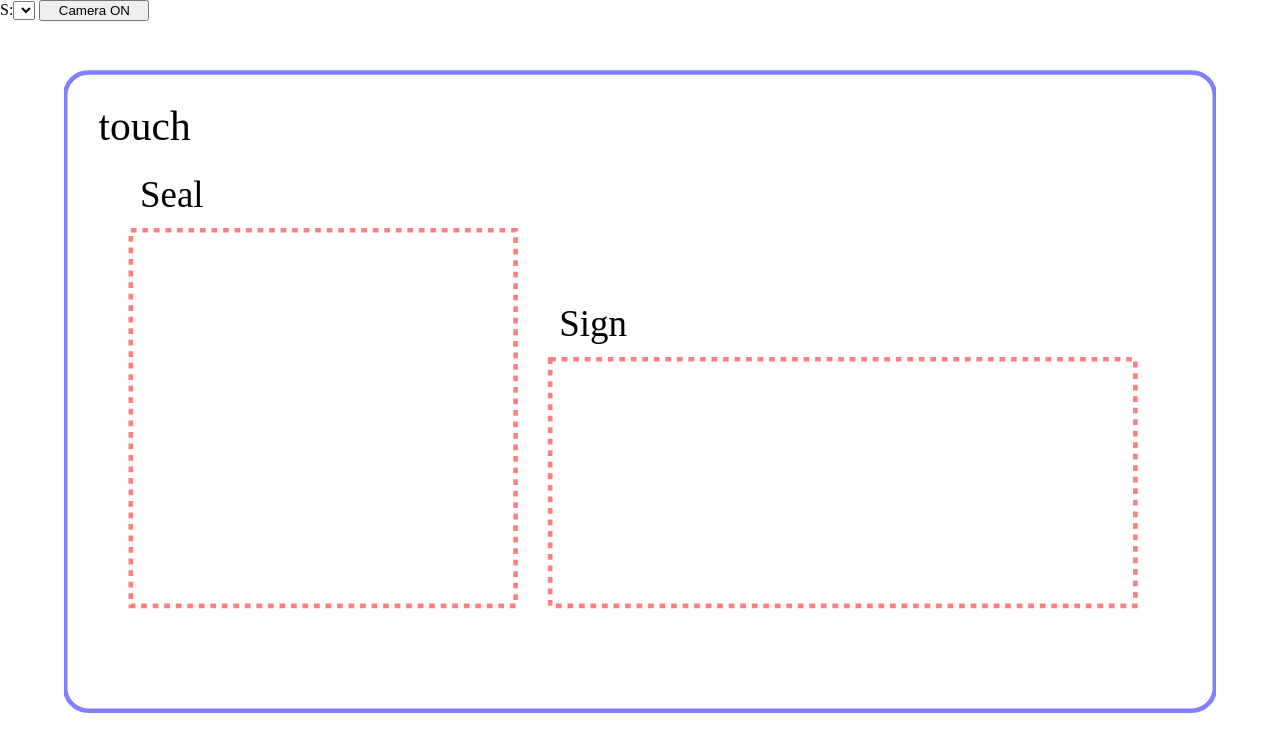
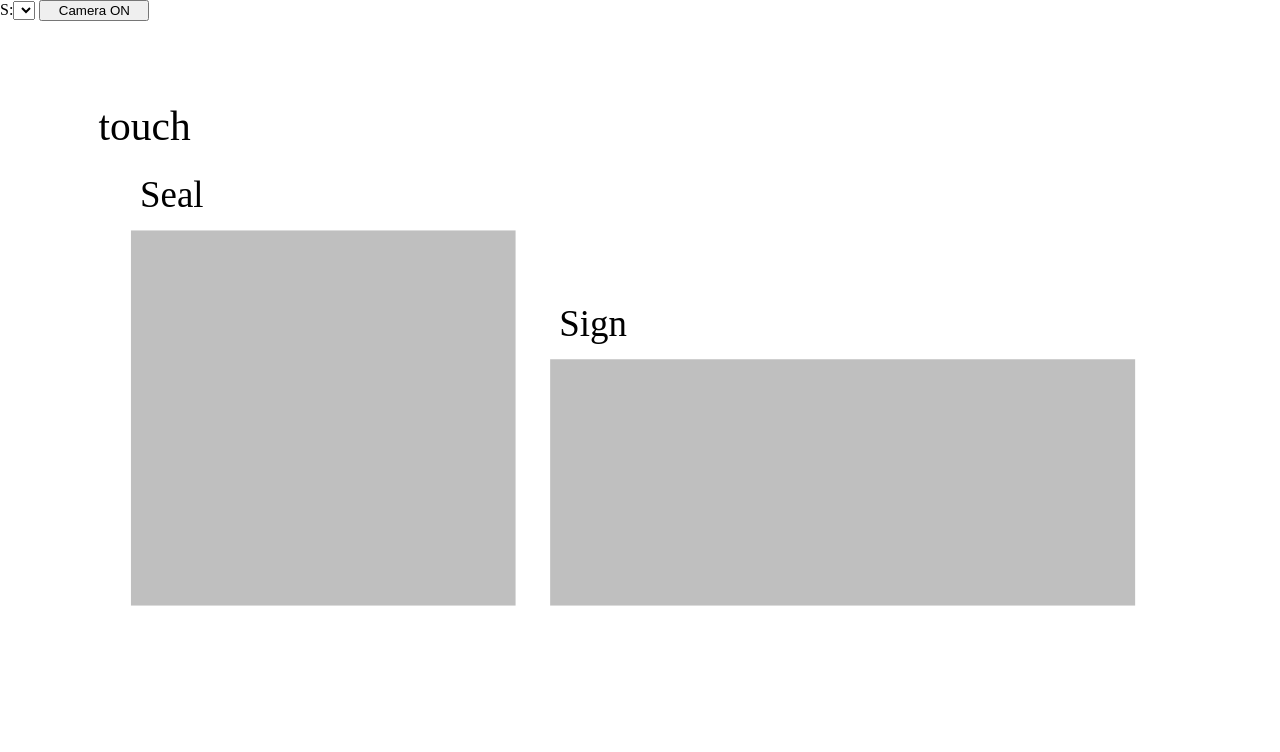
Before and after one commit to netodin/netodin.github.io, a plain HTML site: page ts/test1.html in a window 1280 px wide. Drawn offline with Linux system fonts and the light colour scheme.

Commit message:
Clip-Path

```diff
--- a/ts/test1.html
+++ b/ts/test1.html
@@ -56,13 +56,13 @@
             <svg id="svgGuide" height="100%" width="100%" viewBox="0 0 1000 555" perserveAspectRatio="xMinYMid">
                 <text x="30" y="60" fill="black" font-size="36">touch</text>
                 <text x="66" y="118" fill="black" font-size="32">Seal</text>
-                <rect x="58" y="138" width="334" height="326"
-                    style="fill:none;stroke:red;stroke-width:4;opacity:0.5;stroke-dasharray:5,5;" />
                 <text x="430" y="230" fill="black" font-size="32">Sign</text>
-                <rect x="422" y="250" width="508" height="214"
-                    style="fill:none;stroke:red;stroke-width:4;opacity:0.5;stroke-dasharray:5,5;" />
+                <clippath id="cut-off">
+                    <rect x="58" y="138" width="334" height="326"/>
+                    <rect x="422" y="250" width="508" height="214"/>
+                </clippath>
                 <rect x="1" y="1" width="998" height="554" rx="20" ry="20"
-                    style="fill:none;stroke:blue;stroke-width:4;opacity:0.5;" />
+                    style="fill:#808080;stroke:blue;stroke-width:4;opacity:0.5;" clip-path="url(#cut-off)"/>
             </svg>
         </div>
     </div>
@@ -88,6 +88,9 @@
     canvas.ClientWidth = container.width;
     canvas.ClientHeight = container.height;
 
+    // 카메라 촬영
+    //    촬영 이미지 크기 배율을 1.0 으로 제한 (약 340 pixel 수준으로 처리)
+    //
     snapshotSVG.onclick = function () {
         const cw = canvas.width;
         const ch = canvas.height;
@@ -137,6 +140,7 @@
 
     };
 
+    // 카메라 소스 연결 성공
     function handleSuccess(stream) {
         const mt = stream.getTracks()[0];
         const mtc = mt.getCapabilities();
@@ -155,10 +159,12 @@
         video.srcObject = stream;
     }
 
+    // 카메라 소스 연결 실패
     function handleError(error) {
         console.log('navigator.MediaDevices.getUserMedia error: ', error.message, error.name);
     }
 
+    // 카메라 소스 연결 요청
     cameraonButton.onclick = function () {
         if (window.stream) {
             window.stream.getTracks().forEach(track => {
@@ -177,6 +183,7 @@
         navigator.mediaDevices.getUserMedia(constraints).then(handleSuccess).catch(handleError);
     };
 
+    // 카메라 모듈 목록 생성
     function gotDevices(deviceInfos) {
         const value1 = videoSelect.value;
         while (videoSelect.firstChild) {
@@ -186,17 +193,9 @@
             const deviceInfo = deviceInfos[i];
             const option = document.createElement('option');
             option.value = deviceInfo.deviceId;
-            if (deviceInfo.kind === 'audioinput') {
-                //option.text = deviceInfo.label || `microphone ${audioInputSelect.length + 1}`;
-                //audioInputSelect.appendChild(option);
-            } else if (deviceInfo.kind === 'audiooutput') {
-                //option.text = deviceInfo.label || `speaker ${audioOutputSelect.length + 1}`;
-                //audioOutputSelect.appendChild(option);
-            } else if (deviceInfo.kind === 'videoinput') {
+            if (deviceInfo.kind === 'videoinput') {
                 option.text = deviceInfo.label || `camera ${videoSelect.length + 1}`;
                 videoSelect.appendChild(option);
-            } else {
-                //console.log('Some other kind of source/device: ', deviceInfo);
             }
         }
         if (Array.prototype.slice.call(videoSelect.childNodes).some(n => n.value === values)) {
```
